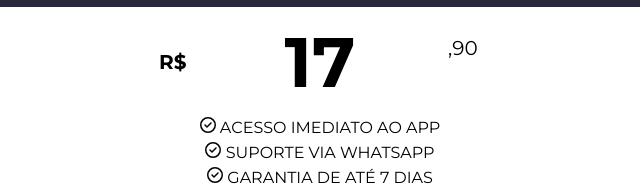
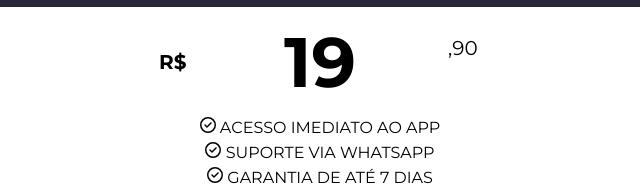
Before and after one commit to jogodofuturo/ferramentasecreta, a plain HTML site: page index.html in a window 1280 px wide. Shown: the part 1560-1749 px from the top of the page, 320-960 px from the left. Drawn offline with Linux system fonts and the light colour scheme.

Commit message:
Update index.html

```diff
--- a/index.html
+++ b/index.html
@@ -160,7 +160,7 @@ src="https://www.facebook.com/tr?id=3228691040763271&ev=PageView&noscript=1"
         </div>
         <div class="preco">
             <p class="rs">R$</p>
-            <h1>17</h1>
+            <h1>19</h1>
             <p class="centavos">,90</p>
         </div>
         <ul>
```
